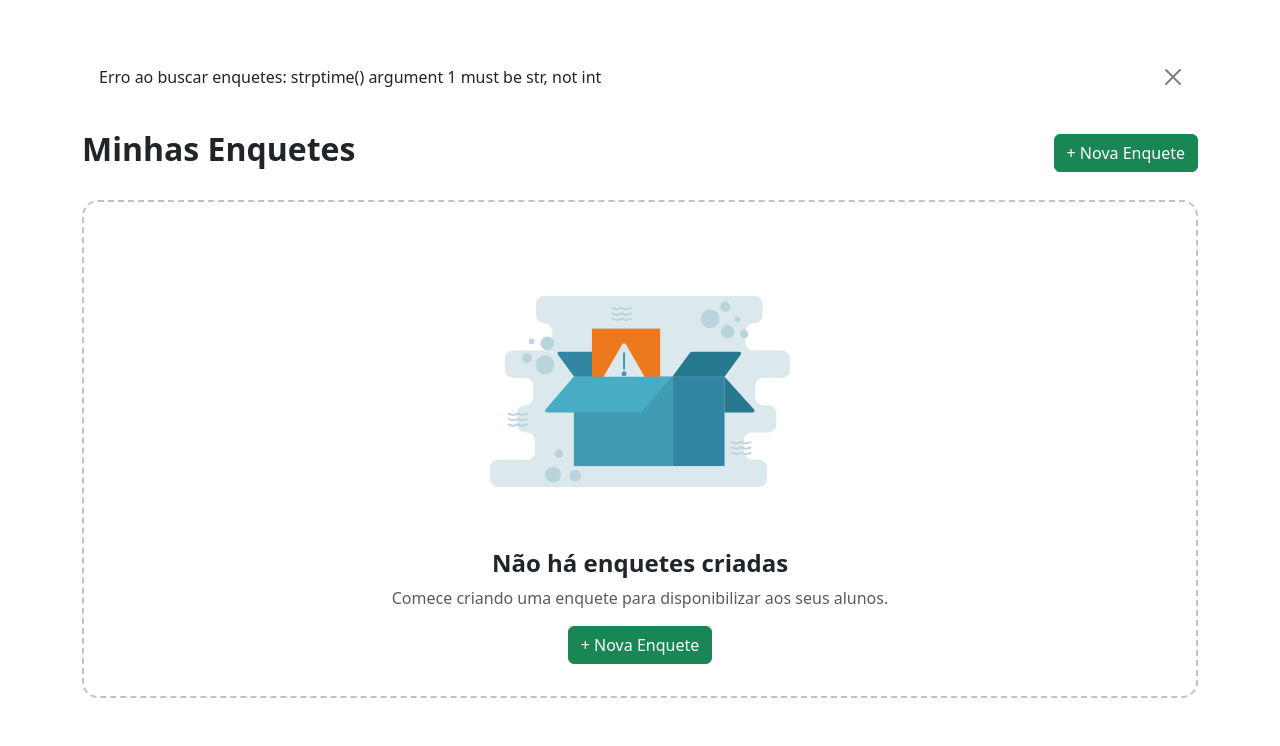
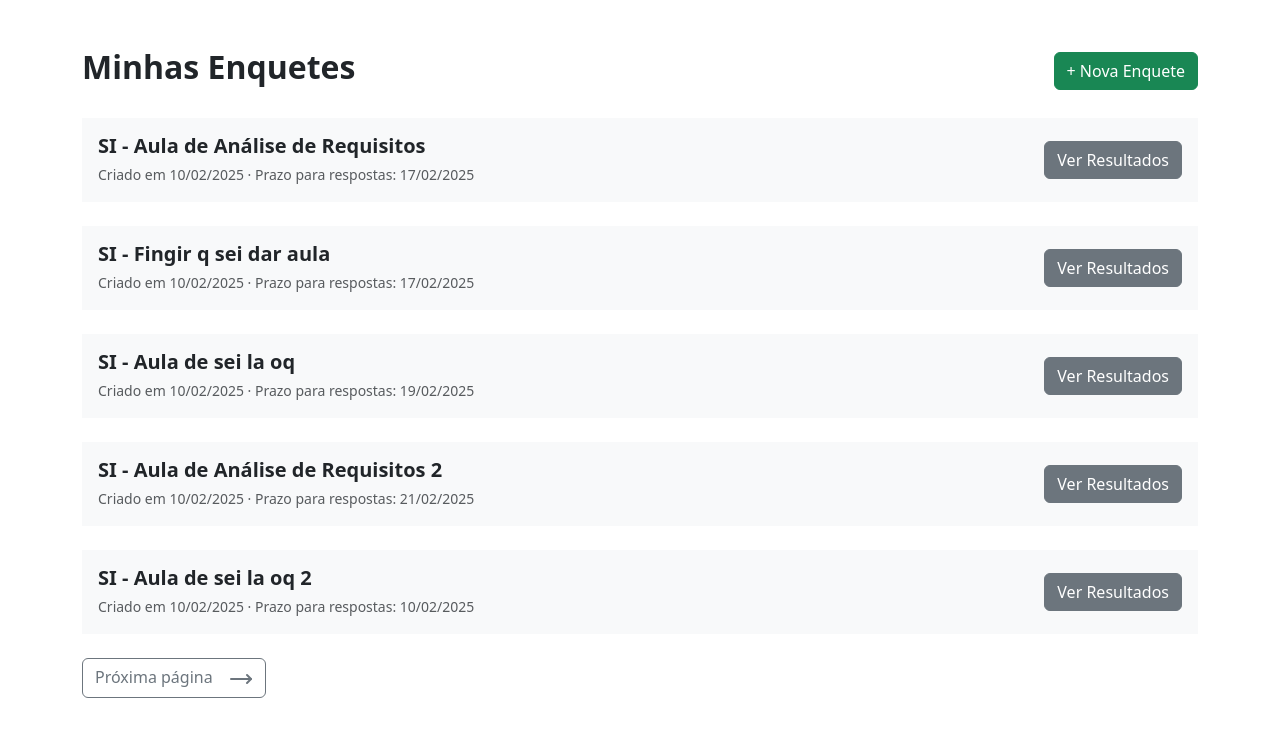
Before and after one commit to Kamuratt/Avalia, a Flask app: page /professor/enquetes in a window 1280 px wide. Shown: the part 56-802 px from the top of the page. Run offline with Flask 3, Linux system fonts and the light colour scheme; a user stored in the database is signed in; data comes from the database, SQL or seed files in the repository; both versions use the stored data as it was after the commit; some libraries are stand-ins or nearby versions.

Commit message:
Avalia 2.0

```diff
--- a/database.py
+++ b/database.py
@@ -23,6 +23,7 @@ class Database:
           id INTEGER PRIMARY KEY AUTOINCREMENT,
           titulo TEXT NOT NULL,
           perguntas TEXT,
+          prazo DATE NOT NULL,
           usuario_id INTEGER NOT NULL,
           criado_em TIMESTAMP DEFAULT CURRENT_TIMESTAMP,
           FOREIGN KEY (usuario_id) REFERENCES usuarios(id) ON DELETE CASCADE
@@ -135,8 +136,9 @@ class Database:
       enquetes = [{'id': enquete[0],
                   'titulo': enquete[1],
                   'perguntas': enquete[2],
-                  'usuario_id': enquete[3],
-                  'criado_em': datetime.strptime(enquete[4], '%Y-%m-%d %H:%M:%S').strftime('%d/%m/%Y')}
+                  'prazo': datetime.strptime(enquete[3], '%Y-%m-%d').strftime('%d/%m/%Y'),
+                  'usuario_id': enquete[4],
+                  'criado_em': datetime.strptime(enquete[5], '%Y-%m-%d %H:%M:%S').strftime('%d/%m/%Y')}
                   for enquete in enquetes]
 
       conn.close()
@@ -153,7 +155,7 @@ class Database:
       cursor = conn.cursor()
 
       cursor.execute('''
-        SELECT e.id, e.titulo, e.criado_em
+        SELECT e.id, e.titulo, e.criado_em, e.prazo
         FROM enquetes e
         WHERE e.id NOT IN (
           SELECT DISTINCT enquete_id
@@ -167,6 +169,7 @@ class Database:
       # mapeie enquetes para um objeto com os ids, títulos e perguntas
       enquetes = [{'id': enquete[0],
                   'titulo': enquete[1],
+                  'prazo': datetime.strptime(enquete[3], '%Y-%m-%d').strftime('%d/%m/%Y'),
                   'criado_em': datetime.strptime(enquete[2], '%Y-%m-%d %H:%M:%S').strftime('%d/%m/%Y')}
                   for enquete in enquetes]
 
@@ -222,19 +225,20 @@ class Database:
         'id': enquete[0],
         'titulo': enquete[1],
         'perguntas': enquete[2].split(','),
-        'usuario_id': enquete[3],
-        'criado_em': datetime.strptime(enquete[4], '%Y-%m-%d %H:%M:%S').strftime('%d/%m/%Y')
+        'prazo': datetime.strptime(enquete[3], '%Y-%m-%d').strftime('%d/%m/%Y'),
+        'usuario_id': enquete[4],
+        'criado_em': datetime.strptime(enquete[5], '%Y-%m-%d %H:%M:%S').strftime('%d/%m/%Y')
       }
     else:
       return None
 
-  def criar_enquete(self, titulo, perguntas, usuario_id):
+  def criar_enquete(self, titulo, perguntas, usuario_id, prazo):
     """Cria uma nova enquete no banco de dados"""
     try:
       conn = self._connect()
       cursor = conn.cursor()
 
-      cursor.execute('INSERT INTO enquetes (titulo, perguntas, usuario_id, criado_em) VALUES (?, ?, ?, ?)', (titulo, ','.join(perguntas), usuario_id, datetime.now().strftime('%Y-%m-%d %H:%M:%S')))
+      cursor.execute('INSERT INTO enquetes (titulo, perguntas, usuario_id, criado_em, prazo) VALUES (?, ?, ?, ?, ?)', (titulo, ','.join(perguntas), usuario_id, datetime.now().strftime('%Y-%m-%d %H:%M:%S'), prazo))
 
       conn.commit()
       conn.close()
--- a/routes.py
+++ b/routes.py
@@ -3,6 +3,7 @@ from flask_login import login_user, login_required, current_user, logout_user
 from database import Database
 from services import PerguntasService, EnqueteService
 from models import User
+from datetime import datetime, timedelta
 
 db = Database('database.db')
 
@@ -72,15 +73,30 @@ def professor_enquetes():
     return redirect(url_for('index'))
 
   if request.method == 'GET':
+    page = request.args.get('page', 1, type=int)
+    per_page = 5
+
+    start = (page - 1) * per_page
+    end = start + per_page
+
     enquetes = db.recuperar_enquetes(current_user.id)
-    return render_template('professor/enquetes.html', enquetes=enquetes)
+
+    total_paginas = len(enquetes) // per_page
+    ultima_pagina = len(enquetes) % per_page
+
+    enquetes = enquetes[start:end]
+
+    has_next = page < total_paginas or len(enquetes) == per_page and ultima_pagina != 0
+
+    return render_template('professor/enquetes.html', enquetes=enquetes, page=page, has_next=has_next)
 
   elif request.method == 'POST':
     titulo = request.form['titulo']
     perguntas = request.form.getlist('perguntas[]')
     perguntas = ','.join(perguntas)
+    prazo = request.form['prazo']
 
-    if db.criar_enquete(titulo, perguntas, current_user.id):
+    if db.criar_enquete(titulo, perguntas, current_user.id, prazo):
       flash('Enquete criada com sucesso!', 'success')
       return redirect(url_for('professor_enquetes'))
     else:
@@ -95,6 +111,10 @@ def aluno_enquetes():
     return redirect(url_for('index'))
 
   enquetes = db.recuperar_enquetes_disponiveis(current_user.id)
+
+  for enquete in enquetes:
+    enquete['prazo_expirado'] = datetime.strptime(enquete['prazo'], '%d/%m/%Y').date() < datetime.now().date()
+
   enquetes_respondidas = db.recuperar_enquetes_respondidas(current_user.id)
 
   return render_template('aluno/enquetes.html', enquetes=enquetes, enquetes_respondidas=enquetes_respondidas)
@@ -120,6 +140,11 @@ def responder_enquete(enquete_id):
   enquete = db.recuperar_enquete(enquete_id)
   enquete['perguntas'] = [pergunta.strip() for pergunta in enquete['perguntas'] if pergunta.strip()]
   enquete['professor'] = db.recuperar_usuario(enquete['usuario_id'])
+
+  # Checa se a enquete já está expirada
+  if datetime.strptime(enquete['prazo'], '%d/%m/%Y').date() < datetime.now().date():
+    flash('Esta enquete já expirou!', 'danger')
+    return redirect(url_for('aluno_enquetes'))
 
   perguntas = PerguntasService.get_perguntas()
 
--- a/templates/index.html
+++ b/templates/index.html
@@ -40,6 +40,11 @@
       <!-- jQuery first, then Popper.js, then Bootstrap JS -->
       <script src="{{url_for('static', filename='js/popper.min.js')}}"></script>
       <script src="{{url_for('static', filename='js/bootstrap.min.js')}}"></script>
+
+      <script src="https://unpkg.com/lucide@latest"></script>
+      <script>
+        lucide.createIcons();
+      </script>
     {% endblock %}
   </body>
 </html>
--- a/templates/instituicao/enquetes.html
+++ b/templates/instituicao/enquetes.html
@@ -41,7 +41,7 @@
             <h5 class="mb-0"><strong>{{ enquete.titulo }}</strong></h5>
 
             <div class="text-muted pt-1">
-              <small>Criado em {{ enquete.criado_em }}</small> por <strong>{{ enquete.professor.nome }}</strong>
+              <small>Criado em {{ enquete.criado_em }}</small> por {{ enquete.professor.nome }} &middot; Prazo para respostas: {{ enquete.prazo }}
             </div>
           </div>
 
--- a/templates/instituicao/resultados.html
+++ b/templates/instituicao/resultados.html
@@ -14,7 +14,7 @@
 
     <div class="p-3 bg-light mt-3">
       <div class="text-muted">
-        <small>Criado em {{ enquete.criado_em }}</small> por <strong>{{ enquete.professor.nome }}</strong>
+        <small>Criado em {{ enquete.criado_em }}</small> por {{ enquete.professor.nome }} &middot; Prazo para respostas: {{ enquete.prazo }}
       </div>
 
       <h5 class="mt-2 mb-0"><strong>{{ enquete.titulo }}</strong></h5>
--- a/templates/professor/enquetes.html
+++ b/templates/professor/enquetes.html
@@ -19,13 +19,23 @@
             <h5 class="mb-0"><strong>{{ enquete.titulo }}</strong></h5>
 
             <div class="text-muted pt-1">
-              <small>Criado em {{ enquete.criado_em }}</small>
+              <small>Criado em {{ enquete.criado_em }} &middot; Prazo para respostas: {{ enquete.prazo }}</small>
             </div>
           </div>
 
           <a href="{{ url_for('professor_ver_resultados', enquete_id=enquete.id) }}" class="btn btn-secondary">Ver Resultados</a>
         </div>
       {% endfor %}
+
+      <div class="d-flex justify-content-between align-items-center mt-4">
+        {% if page > 1 %}
+          <a href="{{ url_for('professor_enquetes', page=page-1) }}" class="btn btn-outline-secondary"><i data-lucide="move-left"></i>&emsp;Página anterior</a>
+        {% endif %}
+
+        {% if has_next %}
+          <a href="{{ url_for('professor_enquetes', page=page+1) }}" class="btn btn-outline-secondary">Próxima página&emsp;<i data-lucide="move-right"></i></a>
+        {% endif %}
+      </div>
 
       {% if enquetes|length == 0 %}
         <div class="empty-state">
--- a/templates/professor/resultados.html
+++ b/templates/professor/resultados.html
@@ -14,7 +14,7 @@
 
     <div class="p-3 bg-light mt-3">
       <div class="text-muted">
-        <small>Criado em {{ enquete.criado_em }}</small>
+        <small>Criado em {{ enquete.criado_em }} &middot; Prazo para respostas: {{ enquete.prazo }}</small>
       </div>
 
       <h5 class="mt-2 mb-0"><strong>{{ enquete.titulo }}</strong></h5>
```
Also changed, not shown: templates/aluno/enquetes.html (+6 -2 lines), templates/cadastro.html (+53 -11 lines), templates/professor/nova_enquete.html (+47 -27 lines), README.md (deleted), database.db, 1 other file.
